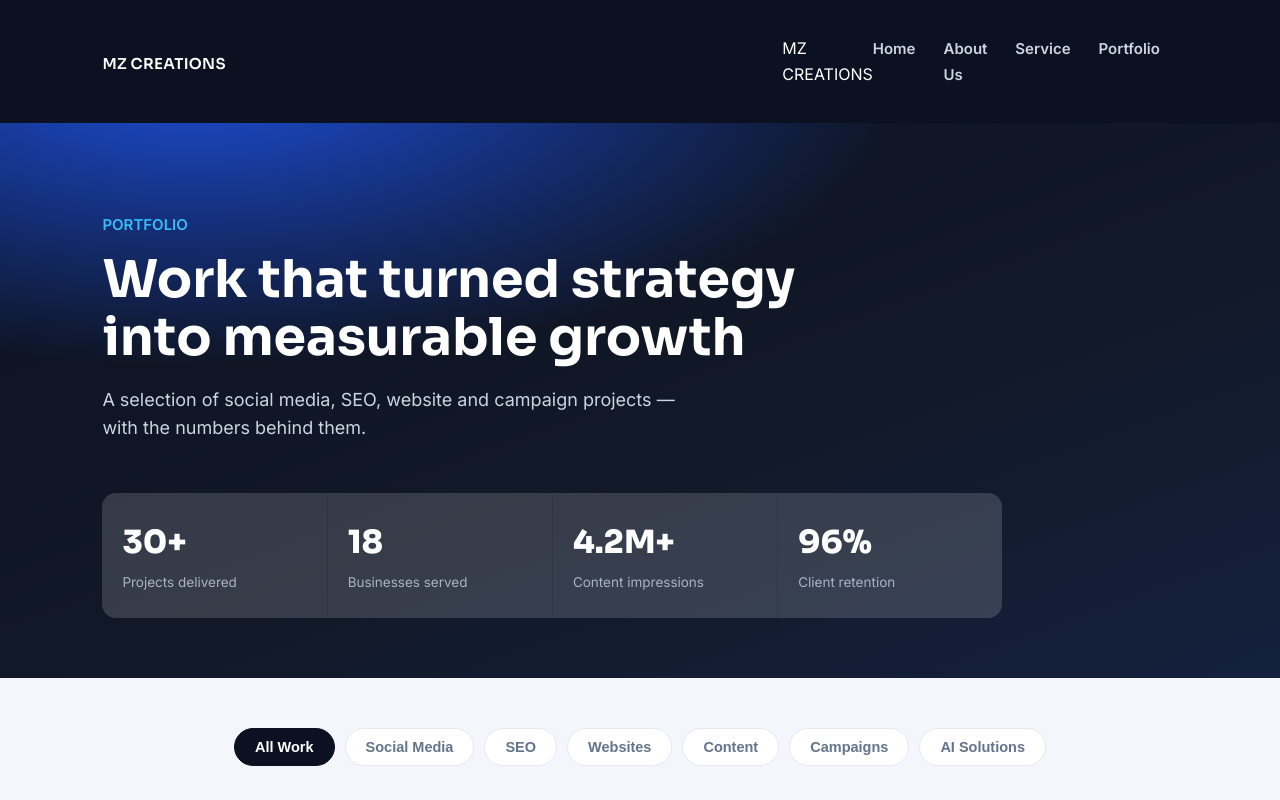
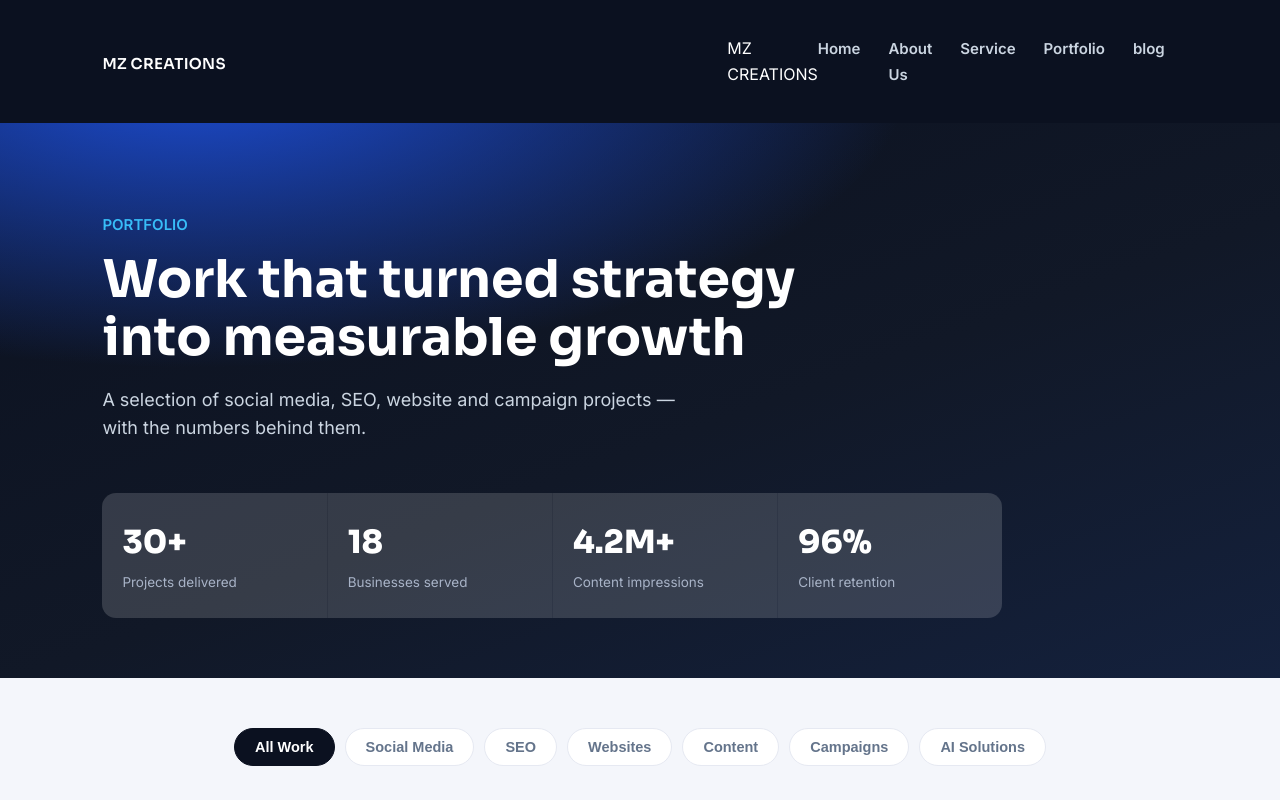
Before and after one commit to muzammilbholat786-ui/mz-creations-test, a plain HTML site: page portfolio.html in a window 1280 px wide. Shown: the top 800 px of the page. Drawn offline with Linux system fonts and the light colour scheme.

Commit message:
Update portfolio.html

```diff
--- a/portfolio.html
+++ b/portfolio.html
@@ -133,6 +133,7 @@
         <li><a href="aboutus.html">About Us</a></li>
         <li><a href="service.html">Service</a></li>
         <li><a href="portfolio.html">Portfolio</a></li>
+        <li><a href="blog.html">blog</a></li>
     </ul>
 </nav>
 </nav>
```
